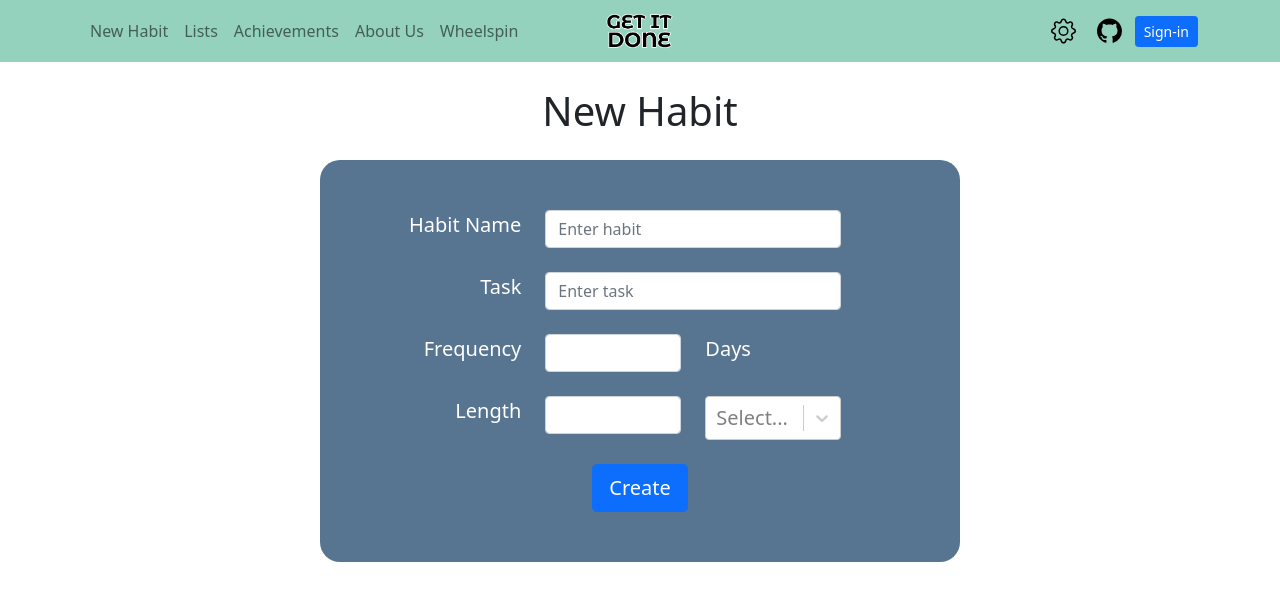
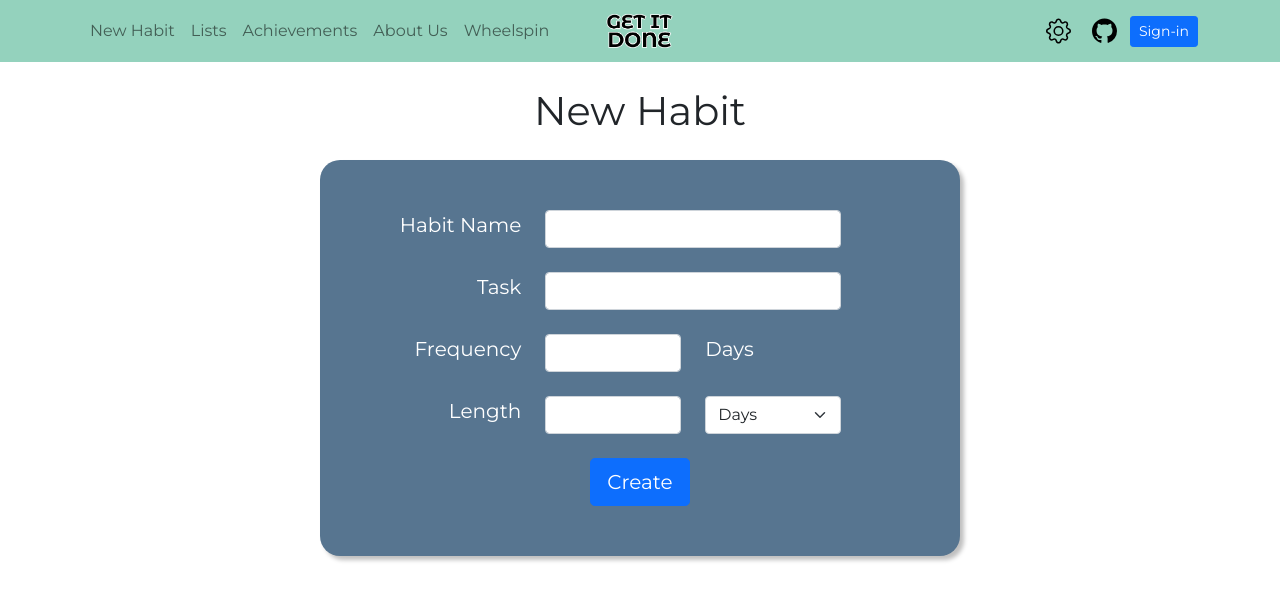
Before and after one commit to ccb1139/Get-it-Done-Gamified-to-do-list, a React (Create React App) app: page /NewHabit in a window 1280 px wide. Shown: the top 600 px of the page. Built offline with nearby package versions, Linux system fonts and the light colour scheme.

Commit message:
Added form validation

```diff
--- a/package.json
+++ b/package.json
@@ -10,9 +10,10 @@
     "react": "^17.0.2",
     "react-bootstrap": "^2.2.1",
     "react-dom": "^17.0.2",
+    "react-hook-form": "^7.28.1",
+    "react-icons": "^4.3.1",
     "react-router-dom": "^6.2.2",
     "react-scripts": "5.0.0",
-    "react-select": "^5.2.2",
     "web-vitals": "^2.1.4"
   },
   "scripts": {
--- a/public/index.html
+++ b/public/index.html
@@ -24,6 +24,8 @@
       work correctly both with client-side routing and a non-root public URL.
       Learn how to configure a non-root public URL by running `npm run build`.
     -->
+
+    <link href='https://fonts.googleapis.com/css?family=Montserrat' rel='stylesheet'>
     <title>Get It Done</title>
   </head>
   <body>
--- a/src/App.css
+++ b/src/App.css
@@ -1,6 +1,7 @@
 .App {
   width: 100vw;
   height: 100vh;
+  font-family: 'Montserrat';
 }
 
 /*CSS for NAV BAR */
@@ -63,7 +64,8 @@
   font-size: 20px;
   background: #577590;
   border-radius: 1em;
-  color: white
+  color: white;
+  box-shadow: 4px 4px 4px rgba(0, 0, 0, 0.25)
 }
 
 .NewHabitHeading {
@@ -79,6 +81,22 @@
 .text-center {
   float: center;
   text-align: center;
+}
+
+.invaldInput {
+  color: rgb(255, 100, 100);
+  border-radius: 0.5em;
+  width:fit-content;
+  margin: 0 auto;
+  padding: 5px 25px;
+  font-size: 20px;
+}
+.invaldInputNewHabit {
+  color: white;
+  background: rgb(56, 74, 90);
+}
+.invaldInput span {
+  color: rgb(255, 100, 100);
 }
 
 /*Achievements Overview*/
--- /dev/null
+++ b/src/components/InvalidInput.js
@@ -0,0 +1,15 @@
+import { MdError } from "react-icons/md"
+
+const InvalidInput = ({text, type}) => {
+    if (type === "Signin") {
+        return (
+            <p className="invaldInput"><span><MdError size={20}/></span> {text} <span><MdError size={20}/></span></p>
+        );
+    } else {
+        return (
+            <p className="invaldInput invaldInputNewHabit"><span><MdError size={20}/></span> {text} <span><MdError size={20}/></span></p>
+        );
+    }
+  }
+
+  export default InvalidInput
--- a/src/components/NewHabit.js
+++ b/src/components/NewHabit.js
@@ -1,49 +1,60 @@
 import 'bootstrap/dist/css/bootstrap.css'
 import React, { useState } from 'react';
 import { Container, Form, Button, Row, Col } from "react-bootstrap";
-import Select from 'react-select'
+import { useForm } from "react-hook-form";
+import InvalidInput from './InvalidInput';
 
 const NewHabit = () => {
-    const lengthUnitOptions = [{value: "Days", label: "Days"},
-    {value: "Weeks", label: "Weeks"},
-    {value: "Months", label: "Months"}];
-
-    const lengthUnitStyle = {
-        option: (provided, state) => ({
-          ...provided,
-          color: state.isSelected ? 'white' : 'black',
-          backgroundColor: state.isSelected ? '#0D6EFD' : 'white'
-        })
-    }
-
-    const [selectedLengthUnit, setSelectedLengthUnit] = useState(0);
-
-    const updateLengthUnit = (e) => {
-        setSelectedLengthUnit(e.value);
-    }
+    const { register, handleSubmit, formState: { errors, isSubmitSuccessful } } = useForm();
 
     function saveHabit(e) {
+        // Check if form has any errors
+        if (isSubmitSuccessful === false) return;
+
         // Get data from form
         const habitName = document.getElementById("habitNameInput").value;
         const task = document.getElementById("taskInput").value;
         const frequency = document.getElementById("frequencyInput").value;
         const length = document.getElementById("lengthInput").value;
-        const lengthUnit = selectedLengthUnit;
+        const lengthUnit = document.getElementById("lengthUnitInput").value;
 
-        // Validate input
+        // Start date
+        var today = new Date();
+        const start = {
+            year: today.getFullYear(),
+            month: today.getMonth() + 1,
+            day: today.getDate()
+        }
 
+        // Convert length to days
+        var totalDays = 0;
+        if (lengthUnit === "Days") {
+            totalDays = length
+        } else if (lengthUnit === "Weeks") {
+            totalDays = length * 7;
+        } else if (lengthUnit === "Months") {
+            totalDays = length * 30;
+        }
+
+        // End date
+        const endDate = new Date(today.setDate(today.getDate() + parseInt(totalDays)));
+        const end = {
+            year: endDate.getFullYear(),
+            month: endDate.getMonth() + 1,
+            day: endDate.getDate()
+        }
 
         // Save habit to database
         const habit = {
             habit: habitName,
             task: task,
             frequency: frequency,
-            length: length,
-            lengthUnit: lengthUnit
+            start: start,
+            end: end
         }
 
         // For now just output what will be saved to the database
-        alert(JSON.stringify(habit));
+        console.log(JSON.stringify(habit));
     }
 
     return (
@@ -51,65 +62,93 @@ const NewHabit = () => {
         <h1 className="NewHabitHeading">New Habit</h1>
 
         <Container className="NewHabitForm w-50">
-            <Form>
-                <Row className="mb-4">
-                    <Col className="col-sm-4">
+            <Form onSubmit={handleSubmit(saveHabit)}>
+                <Row className="mb-2">
+                    <Col className="col-4">
                         <Form.Label className="text-right">Habit Name</Form.Label>
                     </Col>
 
-                    <Col className="col-sm-6">
-                        <Form.Control placeholder="Enter habit" id="habitNameInput"/>
+                    <Col className="col-6">
+                        <input className="form-control" id="habitNameInput" autoComplete="off" {...register("habitNameInput",
+                        {required: true, maxLength: 25})}/>
+
                     </Col>
                 </Row>
+                <div className="text-center mb-4">
+                    {errors.habitNameInput?.type === "required" && <InvalidInput text="Habit name is required" />}
+                    {errors.habitNameInput?.type === "maxLength" && <InvalidInput text="Habit name must be less than 25 characters" />}
+                </div>
 
-                <Row className="mb-4">
-                    <Col className="col-sm-4">
+                <Row className="mb-2">
+                    <Col className="col-4">
                         <Form.Label className="text-right">Task</Form.Label>
                     </Col>
 
-                    <Col className="col-sm-6">
-                        <Form.Control placeholder="Enter task" id="taskInput" />
+                    <Col className="col-6">
+                        <input className="form-control" id="taskInput" autoComplete="off" {...register("taskInput",
+                        {required: true, maxLength: 25})}/>
+
                     </Col>
                 </Row>
+                <div className="text-center mb-4">
+                    {errors.taskInput?.type === "required" && <InvalidInput text="Task is required" />}
+                    {errors.taskInput?.type === "maxLength" && <InvalidInput text="Task must be less than 25 characters" />}
+                </div>
 
-                <Row className="mb-4">
-                    <Col className="col-sm-4">
+                <Row className="mb-2">
+                    <Col className="col-4">
                         <Form.Label className="text-right">Frequency</Form.Label>
                     </Col>
 
-                    <Col className="col-sm-3">
-                        <Form.Control type="number" id="frequencyInput" />
+                    <Col className="col-3">
+                        <input className="form-control" id="frequencyInput" type="number" autoComplete="off" {...register("frequencyInput",
+                        {required: true, min:1, max: 7})}/>
                     </Col>
 
-                    <Col className="col-sm-3">
+                    <Col className="col-3">
                         <Form.Label>Days</Form.Label>
                     </Col>
                 </Row>
+                <div className="text-center mb-4">
+                    {errors.frequencyInput?.type === "required" && <InvalidInput text="Frequency is required" />}
+                    {errors.frequencyInput?.type === "min" && <InvalidInput text="Frequency must be greater than 0" />}
+                    {errors.frequencyInput?.type === "max" && <InvalidInput text="Frequency must be less than 7" />}
+                </div>
 
-                <Row className="mb-4">
-                    <Col className="col-sm-4">
+                <Row className="mb-2">
+                    <Col className="col-4">
                         <Form.Label className="text-right">Length</Form.Label>
                     </Col>
 
-                    <Col className="col-sm-3">
-                        <Form.Control type="number" id="lengthInput" />
+                    <Col className="col-3">
+                        <input className="form-control" id="lengthInput" type="number" autoComplete="off" {...register("lengthInput",
+                        {required: true, min:1, max: 365})}/>
                     </Col>
 
-                    <Col className="col-sm-3">
+                    <Col className="col-3">
+                        <select className="form-select" id="lengthUnitInput">
+                            <option value="Days">Days</option>
+                            <option value="Weeks">Weeks</option>
+                            <option value="Years">Years</option>
+                        </select>
+                    </Col>
+                    {/* <Col className="col-sm-3">
                         <Select id="lengthUnitInput" styles={lengthUnitStyle}
                         options={lengthUnitOptions}
                         value={lengthUnitOptions.find(obj => obj.value === selectedLengthUnit)}
                         onChange={updateLengthUnit}>
                         </Select>
-                    </Col>
+                    </Col> */}
                 </Row>
-
+                <div className="text-center mb-4">
+                    {errors.lengthInput?.type === "required" && <InvalidInput text="Length is required" />}
+                    {errors.lengthInput?.type === "min" && <InvalidInput text="Length must be greater than 0" />}
+                    {errors.lengthInput?.type === "max" && <InvalidInput text="Length must be less than 365" />}
+                </div>
 
                 <Row>
-                    <Col className="col-sm-12 text-center" >
-                        <Button variant="primary" size="lg" onClick={saveHabit}>
-                            Create
-                        </Button>
+                    <Col className="col-12 text-center" >
+                        <Button variant="primary" size="lg" type="submit">Create</Button>
                     </Col>
                 </Row>
             </Form>
--- a/src/components/Signin.js
+++ b/src/components/Signin.js
@@ -1,13 +1,19 @@
 import { Modal, Form, Button } from "react-bootstrap";
+import { useForm } from "react-hook-form";
+import InvalidInput from './InvalidInput';
 
 const Signin = ({show, close}) => {
-    function checkInput() {
+    const { register, handleSubmit, formState: { errors, isSubmitSuccessful } } = useForm();
+
+    function login() {
+        if (isSubmitSuccessful === false) return;
+
         const email = document.getElementById("emailInput").value;
         const password = document.getElementById("passwordInput").value;
 
-        // Validate input
-
         // Check with database
+        const account = {email: email, password: password};
+        console.log(account);
 
         // Close modal
         close();
@@ -21,15 +27,25 @@ const Signin = ({show, close}) => {
                 </Modal.Header>
 
                 <Modal.Body>
-                    <Form>
+                    <Form onSubmit={handleSubmit(login)}>
                         <Form.Label>Email</Form.Label>
-                        <Form.Control type="text" className="mb-4" id="emailInput" />
+                        <input type="text" className="form-control" id="emailInput" {...register("emailInput",
+                        {required: true, pattern: /^[a-z0-9._%+-]+@[a-z0-9.-]+\.[a-z]{2,4}$/})}/>
+                        <div className="text-center mb-4">
+                            {errors.emailInput?.type === "required" && <InvalidInput type="Signin" text="Email is required" />}
+                            {errors.emailInput?.type === "pattern" && <InvalidInput type="Signin" text="Please enter a valid email" />}
+                        </div>
 
                         <Form.Label>Password</Form.Label>
-                        <Form.Control type="password" className="mb-4" id="passwordInput" />
+                        <input type="password" className="form-control" id="passwordInput" {...register("passwordInput",
+                        {required: true})}/>
+                         <div className="text-center mb-4">
+                            {errors.passwordInput?.type === "required" && <InvalidInput type="Signin" text="Password is required" />}
+                            {errors.passwordInput?.type === "pattern" && <InvalidInput type="Signin" text="Please enter a valid email" />}
+                        </div>
+
+                        <Button type="submit">Sign-in</Button>
                     </Form>
-
-                    <Button onClick={checkInput}>Sign-in</Button>
                 </Modal.Body>
             </Modal>
         </>
```
Also changed, not shown: public/manifest.json, 1 other file (tests, documents, lock files or other folders).
